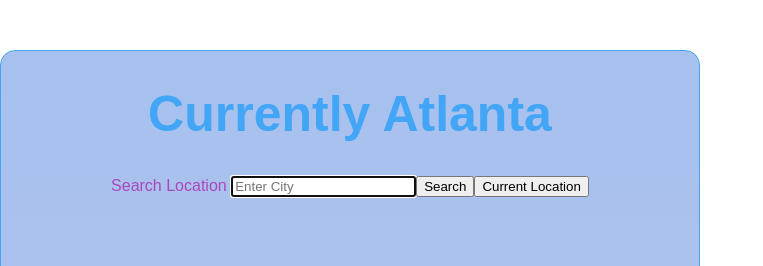
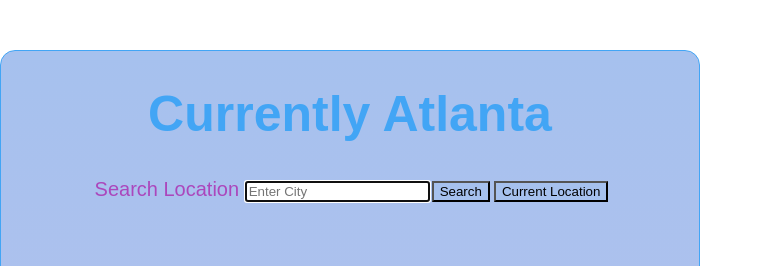
Before and after one commit to djdaniray/weather-react, a React (Create React App) app: page / in a window 1280 px wide. Shown: the top 266 px of the page, without its empty margins (0-763 px from the left). Built offline with nearby package versions, Linux system fonts and the light colour scheme.

Commit message:
Updated search.css

```diff
--- a/src/Search.css
+++ b/src/Search.css
@@ -0,0 +1,16 @@
+.Search form {
+  margin-left: 5px;
+  text-align: center;
+}
+.Search label {
+  font-size: 20px;
+  margin-bottom: 1px;
+}
+
+.btn {
+  margin: 5px 2px;
+  background: #a6c1ee;
+}
+.btn:hover {
+  background: #fbc2eb;
+}
```
